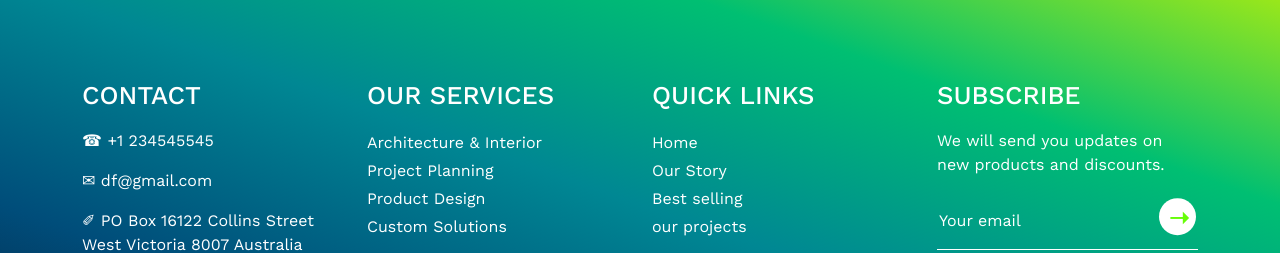
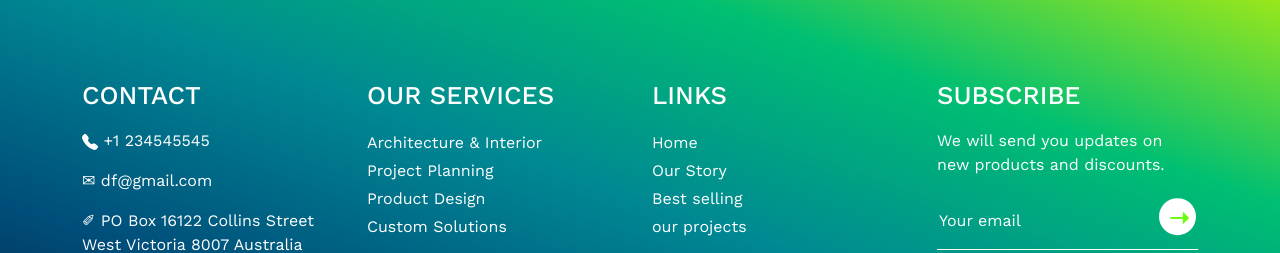
Before and after one commit to deyankur123/sinotrade, a plain HTML site: page index.html in a window 1280 px wide. Shown: the part 6975-7228 px from the top of the page. Drawn offline with nearby package versions, Linux system fonts and the light colour scheme; some icons are missing.

Commit message:
Add files via upload

```diff
--- a/index.html
+++ b/index.html
@@ -741,7 +741,11 @@
           <div class="col-lg-3 col-md-6">
             <h1 class="heading">Contact</h1>
             <div class="text-container text-white">
-              <p><span>&phone;</span> +1 234545545</p>
+              <p><span><svg xmlns="http://www.w3.org/2000/svg" width="16" height="16" fill="currentColor"
+                    class="bi bi-telephone-fill" viewBox="0 0 16 16">
+                    <path fill-rule="evenodd"
+                      d="M1.885.511a1.745 1.745 0 0 1 2.61.163L6.29 2.98c.329.423.445.974.315 1.494l-.547 2.19a.678.678 0 0 0 .178.643l2.457 2.457a.678.678 0 0 0 .644.178l2.189-.547a1.745 1.745 0 0 1 1.494.315l2.306 1.794c.829.645.905 1.87.163 2.611l-1.034 1.034c-.74.74-1.846 1.065-2.877.702a18.634 18.634 0 0 1-7.01-4.42 18.634 18.634 0 0 1-4.42-7.009c-.362-1.03-.037-2.137.703-2.877L1.885.511z" />
+                  </svg></span> +1 234545545</p>
               <p><span>&#9993;</span> df@gmail.com</p>
               <p><span>&#10000;</span> PO Box 16122 Collins Street West Victoria 8007 Australia</p>
             </div>
@@ -761,7 +765,7 @@
 
 
           <div class="col-lg-3 col-md-6">
-            <h1 class="heading">Quick links</h1>
+            <h1 class="heading"> links</h1>
             <ul class="text-container list-unstyled m-0">
               <li><a href="" class="text-decoration-none text-white">Home</a></li>
               <li><a href="" class="text-decoration-none text-white">Our Story</a></li>
```
